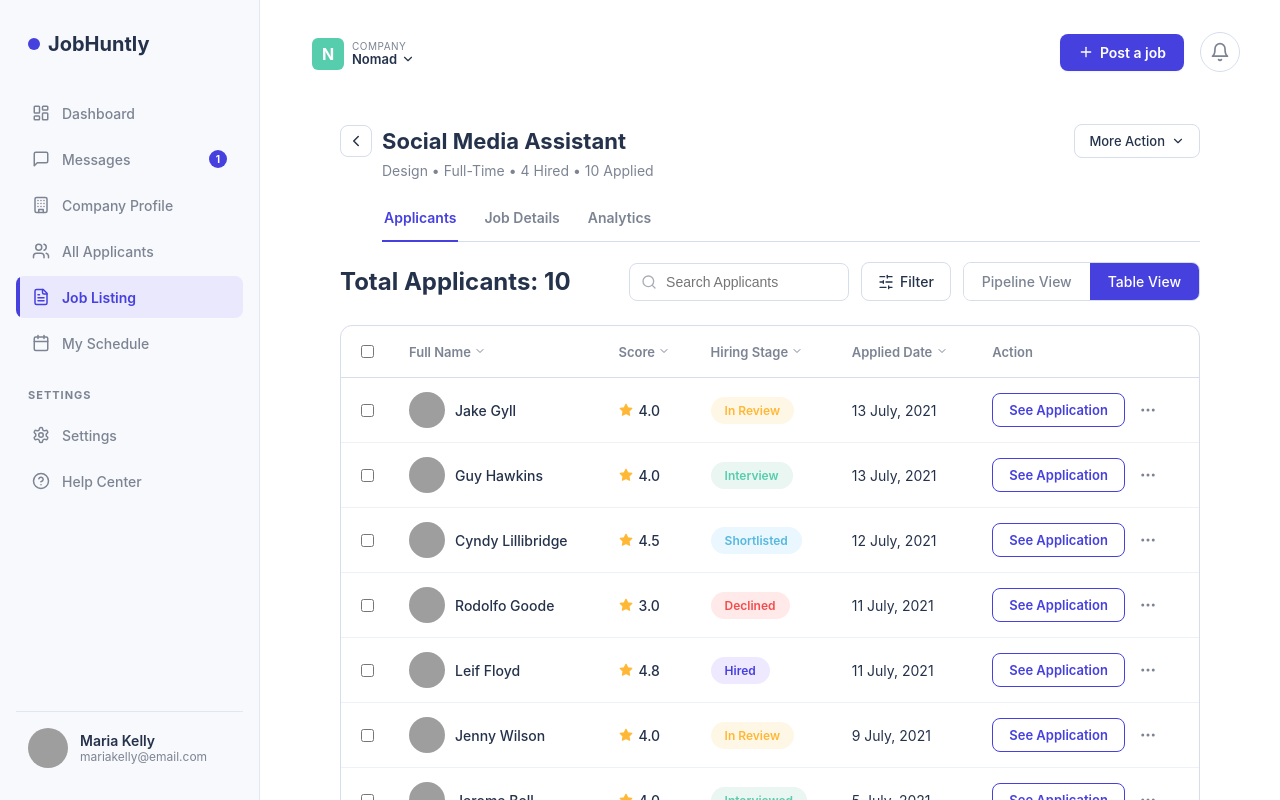
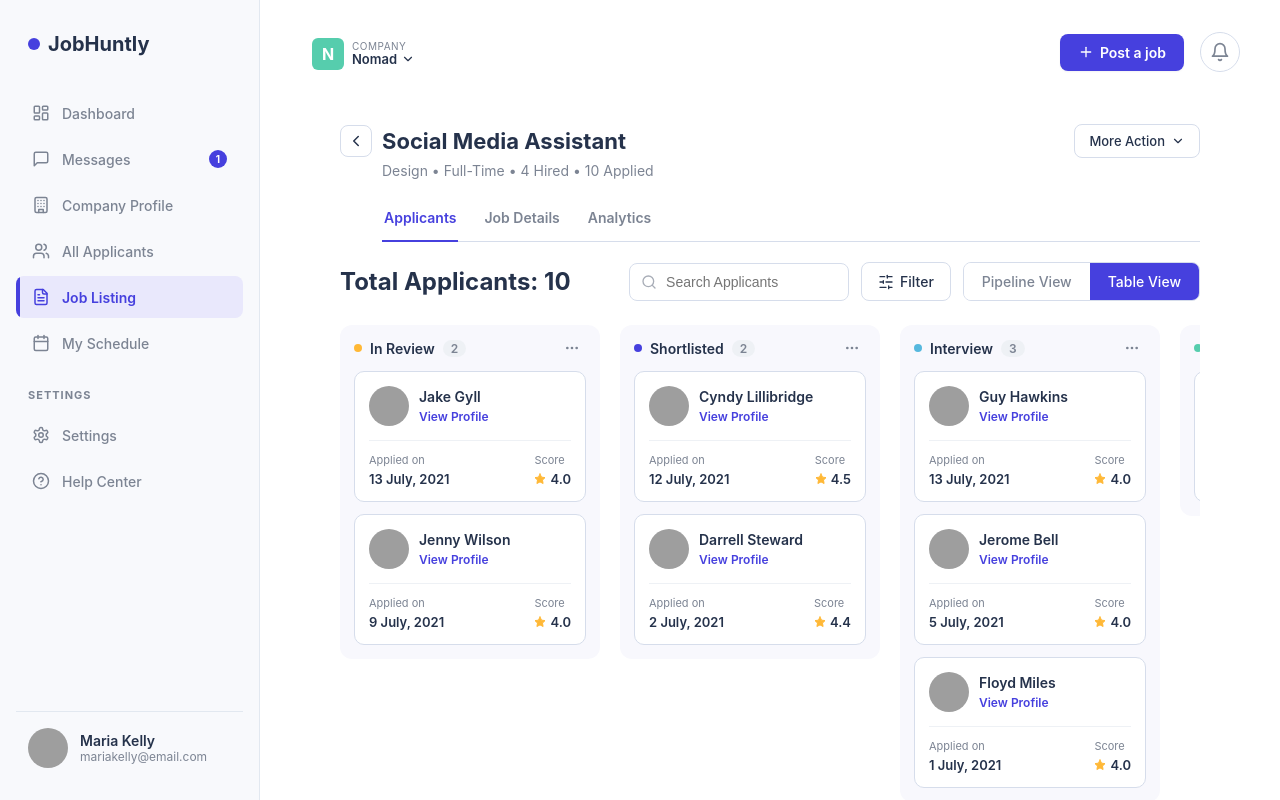
Before and after one commit to ezzabilal-tech/jobhuntly-react, a React (Create React App) app: page /employer/job-listing/1/applicants in a window 1280 px wide. Both pictures are taken after a click on the button "Table View". Shown: the top 800 px of the page. Built offline with nearby package versions, Linux system fonts and the light colour scheme; grey boxes are pictures that could not be loaded.

Commit message:
job Application Table View

```diff
--- a/src/pages/JobApplicants.css
+++ b/src/pages/JobApplicants.css
@@ -86,3 +86,150 @@
     margin-left: 0;
   }
 }
+
+/* Pipeline (Kanban) view */
+.ja-pipeline {
+  display: flex;
+  gap: 20px;
+  align-items: flex-start;
+  overflow-x: auto;
+  padding-bottom: 12px;
+}
+
+.ja-pipeline-col {
+  background: #f8f8fd;
+  border-radius: 12px;
+  min-width: 260px;
+  flex: 1 1 260px;
+  padding: 14px;
+}
+
+.ja-pipeline-col-header {
+  display: flex;
+  align-items: center;
+  gap: 8px;
+  margin-bottom: 14px;
+}
+
+.ja-pipeline-dot {
+  width: 8px;
+  height: 8px;
+  border-radius: 50%;
+  background: #ffb836;
+  flex-shrink: 0;
+}
+
+.ja-pipeline-dot--shortlisted {
+  background: #4640de;
+}
+
+.ja-pipeline-dot--interview {
+  background: #56b8de;
+}
+
+.ja-pipeline-dot--hired {
+  background: #56cdad;
+}
+
+.ja-pipeline-col-title {
+  font-size: 14px;
+  font-weight: 600;
+  color: #25324b;
+}
+
+.ja-pipeline-col-count {
+  background: #eef1f5;
+  color: #7c8493;
+  font-size: 12px;
+  font-weight: 600;
+  padding: 1px 8px;
+  border-radius: 10px;
+}
+
+.ja-pipeline-col-more {
+  margin-left: auto;
+  border: none;
+  background: transparent;
+  color: #7c8493;
+  cursor: pointer;
+  display: flex;
+  align-items: center;
+}
+
+.ja-pipeline-col-body {
+  display: flex;
+  flex-direction: column;
+  gap: 12px;
+}
+
+.ja-pipeline-card {
+  background: #fff;
+  border: 1px solid #d6ddeb;
+  border-radius: 10px;
+  padding: 14px;
+}
+
+.ja-pipeline-card-top {
+  display: flex;
+  align-items: center;
+  gap: 10px;
+  margin-bottom: 14px;
+}
+
+.ja-pipeline-avatar {
+  width: 40px;
+  height: 40px;
+  border-radius: 50%;
+  object-fit: cover;
+  flex-shrink: 0;
+}
+
+.ja-pipeline-name {
+  font-size: 14px;
+  font-weight: 600;
+  color: #25324b;
+}
+
+.ja-pipeline-viewprofile {
+  font-size: 12px;
+  font-weight: 600;
+  color: #4640de;
+  text-decoration: none;
+}
+
+.ja-pipeline-viewprofile:hover {
+  text-decoration: underline;
+}
+
+.ja-pipeline-card-bottom {
+  display: flex;
+  align-items: center;
+  justify-content: space-between;
+  border-top: 1px solid #eef1f5;
+  padding-top: 12px;
+}
+
+.ja-pipeline-meta-label {
+  font-size: 11px;
+  color: #7c8493;
+  margin-bottom: 4px;
+}
+
+.ja-pipeline-meta-value {
+  font-size: 13px;
+  font-weight: 600;
+  color: #25324b;
+}
+
+.ja-pipeline-score {
+  display: flex;
+  align-items: center;
+  gap: 4px;
+}
+
+.ja-pipeline-empty {
+  color: #7c8493;
+  font-size: 13px;
+  text-align: center;
+  padding: 20px 0;
+}
--- a/src/pages/JobApplicants.jsx
+++ b/src/pages/JobApplicants.jsx
@@ -32,7 +32,7 @@ export default function JobApplicants() {
   const { user, logout } = useAuth();
   const navigate = useNavigate();
   const [searchQuery, setSearchQuery] = useState('');
-  const [viewMode, setViewMode] = useState('table'); // 'pipeline' | 'table'
+  const [viewMode, setViewMode] = useState('pipeline'); // 'pipeline' | 'table'
   const [activeTab, setActiveTab] = useState('applicants'); // 'applicants' | 'details' | 'analytics'
 
   const job = jobs.find((j) => String(j.id) === String(id)) || jobs[0];
@@ -71,6 +71,18 @@ export default function JobApplicants() {
   const filteredApplicants = jobApplicants.filter((a) =>
     a.name.toLowerCase().includes(searchQuery.toLowerCase())
   );
+
+  const pipelineStageDefs = [
+    { key: 'review', label: 'In Review', stages: ['In Review'] },
+    { key: 'shortlisted', label: 'Shortlisted', stages: ['Shortlisted'] },
+    { key: 'interview', label: 'Interview', stages: ['Interview', 'Interviewed'] },
+    { key: 'hired', label: 'Hired', stages: ['Hired'] },
+  ];
+
+  const pipelineStages = pipelineStageDefs.map((def) => ({
+    ...def,
+    applicants: filteredApplicants.filter((a) => def.stages.includes(a.stage)),
+  }));
 
   return (
     <div className="dashboard-page">
@@ -201,12 +213,14 @@ export default function JobApplicants() {
               </button>
               <div className="aa-view-toggle">
                 <button
+                  type="button"
                   className={`aa-view-btn ${viewMode === 'pipeline' ? 'aa-view-btn--active' : ''}`}
                   onClick={() => setViewMode('pipeline')}
                 >
                   Pipeline View
                 </button>
                 <button
+                  type="button"
                   className={`aa-view-btn ${viewMode === 'table' ? 'aa-view-btn--active' : ''}`}
                   onClick={() => setViewMode('table')}
                 >
@@ -216,6 +230,57 @@ export default function JobApplicants() {
             </div>
           </div>
 
+          {viewMode === 'table' ? (
+            <div className="ja-pipeline">
+              {pipelineStages.map((stage) => (
+                <div className="ja-pipeline-col" key={stage.key}>
+                  <div className="ja-pipeline-col-header">
+                    <span className={`ja-pipeline-dot ja-pipeline-dot--${stage.key}`} />
+                    <span className="ja-pipeline-col-title">{stage.label}</span>
+                    <span className="ja-pipeline-col-count">{stage.applicants.length}</span>
+                    <button className="ja-pipeline-col-more">
+                      <MoreHorizontal size={16} />
+                    </button>
+                  </div>
+
+                  <div className="ja-pipeline-col-body">
+                    {stage.applicants.map((a) => (
+                      <div className="ja-pipeline-card" key={a.id}>
+                        <div className="ja-pipeline-card-top">
+                          <img src={a.avatar} alt={a.name} className="ja-pipeline-avatar" />
+                          <div>
+                            <div className="ja-pipeline-name">{a.name}</div>
+                            <Link
+                              to={`/employer/applicants/${a.id}`}
+                              className="ja-pipeline-viewprofile"
+                            >
+                              View Profile
+                            </Link>
+                          </div>
+                        </div>
+                        <div className="ja-pipeline-card-bottom">
+                          <div>
+                            <div className="ja-pipeline-meta-label">Applied on</div>
+                            <div className="ja-pipeline-meta-value">{a.appliedDate}</div>
+                          </div>
+                          <div>
+                            <div className="ja-pipeline-meta-label">Score</div>
+                            <div className="ja-pipeline-meta-value ja-pipeline-score">
+                              <Star size={12} className="aa-score-star" />
+                              {a.rating.toFixed(1)}
+                            </div>
+                          </div>
+                        </div>
+                      </div>
+                    ))}
+                    {stage.applicants.length === 0 && (
+                      <div className="ja-pipeline-empty">No applicants</div>
+                    )}
+                  </div>
+                </div>
+              ))}
+            </div>
+          ) : (
             <div className="aa-table-card">
               <table className="aa-table">
                 <thead>
@@ -291,6 +356,7 @@ export default function JobApplicants() {
                 </div>
               </div>
             </div>
+          )}
         </div>
       </main>
     </div>
```
Lines whose indentation alone changed are shown as unchanged.
